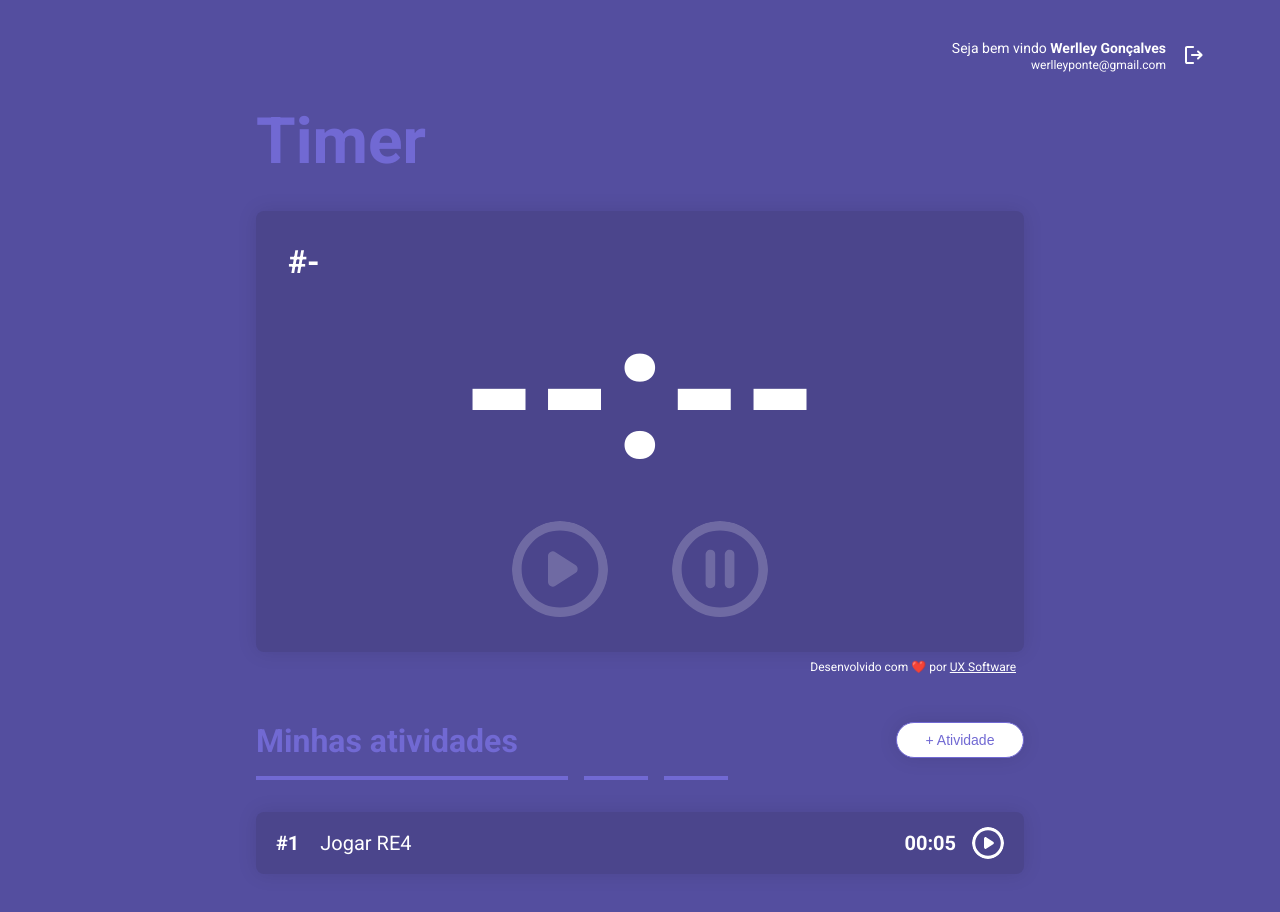
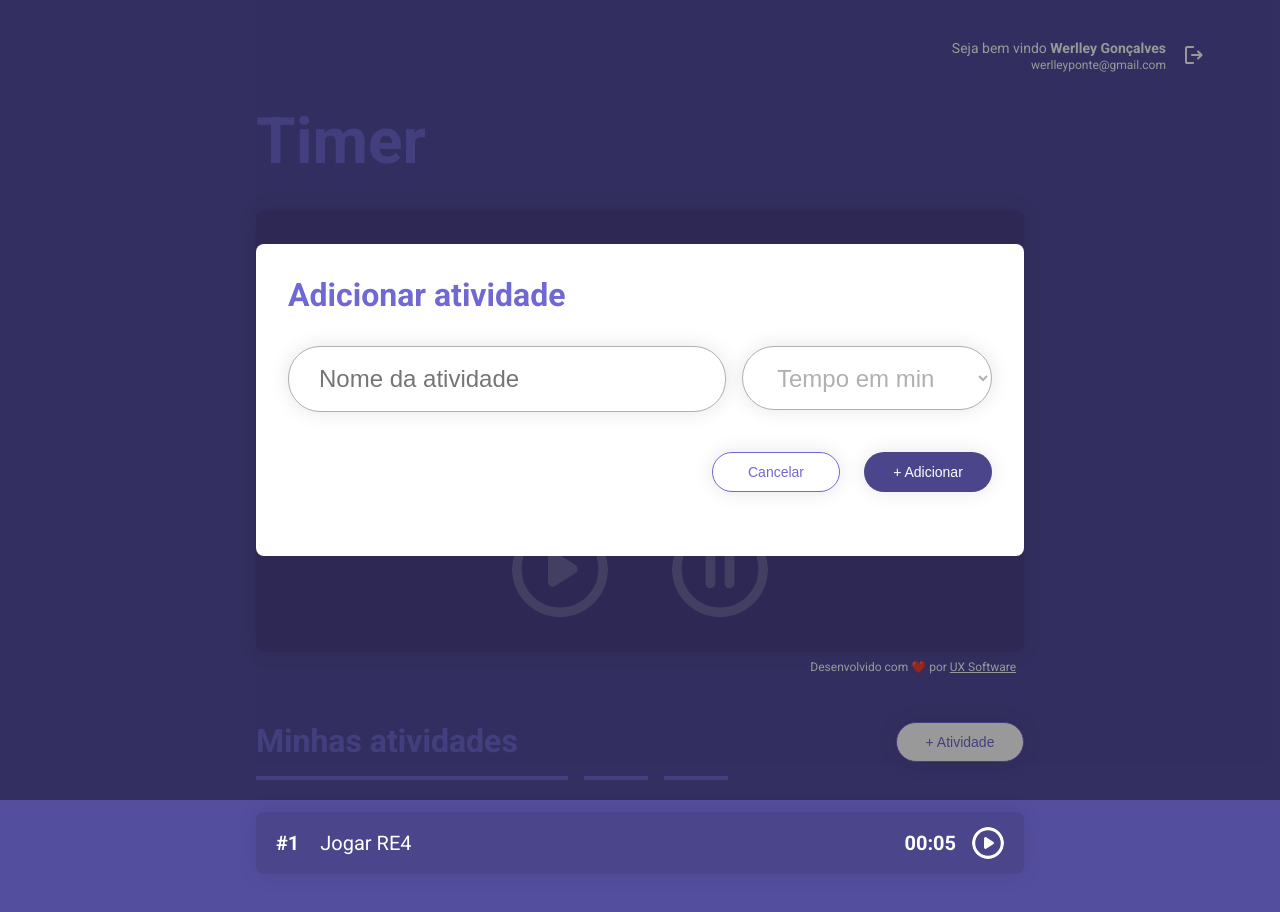
Before and after one commit to werlleyg/timerproject, a Next.js app: page /timer in a window 1280 px wide. Both pictures are taken after a click on the button "+ Atividade". Shown: the top 912 px of the page. Built offline with nearby package versions, Linux system fonts and the light colour scheme.

Commit message:
feat: new activity modal part 1

```diff
--- /dev/null
+++ b/src/components/dialog/index.tsx
@@ -0,0 +1,90 @@
+import {
+  ChangeEvent,
+  ReactNode,
+  useCallback,
+  useEffect,
+  useState,
+} from 'react';
+
+import { Container, DialogContent, Form } from './styles';
+
+interface IDialog {
+  showDialog: boolean;
+  pressCancel: () => void;
+}
+
+interface INewActivity {
+  name?: string;
+  time?: string;
+}
+
+export function Dialog({ showDialog, pressCancel }: IDialog) {
+  const timeOptions = ['05:00', '10:00', '15:00', '20:00', '25:00', '30:00'];
+
+  const [newActivity, setNewActivity] = useState<INewActivity>();
+
+  const handleChangeInput = useCallback(
+    (event: ChangeEvent<HTMLInputElement> | ChangeEvent<HTMLSelectElement>) => {
+      setNewActivity((prev) => ({
+        ...prev,
+        [event.target.name]: event.target.value,
+      }));
+      console.log(`[${event.target.name}]: ${event.target.value}`);
+    },
+    [],
+  );
+
+  useEffect(() => {
+    if (showDialog) {
+      document.body.style.overflow = 'hidden';
+    } else {
+      document.body.style.overflow = 'auto';
+    }
+  }, [showDialog]);
+
+  return (
+    <Container showDialog={showDialog}>
+      <DialogContent>
+        <h2>Adicionar atividade</h2>
+        <Form>
+          <div className='div__inputs'>
+            <input
+              type='text'
+              name='name'
+              value={newActivity?.name}
+              placeholder='Nome da atividade'
+              onChange={handleChangeInput}
+              required
+            />
+            <select
+              name='time'
+              value={newActivity?.time}
+              onChange={handleChangeInput}
+              required
+            >
+              <option selected value=''>
+                Tempo em min
+              </option>
+              {timeOptions.map((time) => (
+                <option value={time} key={time}>
+                  {time}
+                </option>
+              ))}
+            </select>
+          </div>
+          <div className='div__buttons'>
+            <button
+              className='btn__custom btn__custom--primary-out'
+              onClick={pressCancel}
+            >
+              Cancelar
+            </button>
+            <button className='btn__custom btn__custom--primary'>
+              + Adicionar
+            </button>
+          </div>
+        </Form>
+      </DialogContent>
+    </Container>
+  );
+}
--- /dev/null
+++ b/src/components/dialog/styles.tsx
@@ -0,0 +1,74 @@
+import styled from '@emotion/styled';
+
+interface IContainer {
+  showDialog: boolean;
+}
+
+export const Container = styled.div<IContainer>`
+  transition: 0.3s;
+  visibility: ${(props) => (props.showDialog ? 'visible' : 'hidden')};
+  opacity: ${(props) => (props.showDialog ? '1' : '0')};
+
+  position: fixed;
+  top: 0;
+  right: 0;
+  bottom: 0;
+  left: 0;
+
+  display: flex;
+  align-items: center;
+  justify-content: center;
+
+  background: rgba(0, 0, 0, 0.4);
+`;
+
+export const DialogContent = styled.div`
+  width: min(100% - 6rem, 44rem);
+  margin-inline: auto;
+  background: var(--white);
+
+  position: initial;
+  padding: 2rem;
+  border-radius: 0.5rem;
+`;
+
+export const Form = styled.form`
+  margin: 2rem 0;
+  .div__inputs {
+    display: flex;
+    flex-wrap: wrap;
+    gap: 1rem;
+
+    input,
+    select {
+      height: 64px;
+      left: 404px;
+      top: 711px;
+
+      background: var(--white);
+      border: 1px solid var(--gray);
+      box-shadow: var(--shadow);
+      border-radius: 2rem;
+      padding: 0rem 1.875rem;
+
+      font-weight: 300;
+      font-size: 1.5rem;
+      line-height: 1.75rem;
+
+      color: var(--gray);
+    }
+    input {
+      flex: 2;
+    }
+    select {
+      flex: 1;
+    }
+  }
+
+  .div__buttons {
+    display: flex;
+    gap: 1.5rem;
+    justify-content: flex-end;
+    margin-top: 2.5rem;
+  }
+`;
--- a/src/pages/_app.tsx
+++ b/src/pages/_app.tsx
@@ -3,7 +3,7 @@ import type { AppProps } from 'next/app';
 
 import { Roboto } from 'next/font/google';
 const roboto = Roboto({
-  weight: ['400', '100', '500', '700'],
+  weight: ['300', '400', '100', '500', '700'],
   style: 'normal',
   subsets: ['latin'],
 });
--- a/src/pages/cadastro/styles.tsx
+++ b/src/pages/cadastro/styles.tsx
@@ -43,7 +43,7 @@ export const Form = styled.form`
   gap: 1rem;
 
   input {
-    box-shadow: 0px 0px 20px rgba(0, 0, 0, 0.1);
+    box-shadow: var(--shadow);
     border-radius: 2rem;
     border: 0;
     outline: none;
@@ -60,7 +60,7 @@ export const Form = styled.form`
     width: min(100%, 19.125rem);
     height: 4rem;
     background: var(--tertiary-color-dark);
-    box-shadow: 0px 0px 20px rgba(0, 0, 0, 0.1);
+    box-shadow: var(--shadow);
     border-radius: 2rem;
     border: 0;
     margin: auto;
--- a/src/pages/styles.ts
+++ b/src/pages/styles.ts
@@ -44,7 +44,7 @@ export const Form = styled.form`
   gap: 1rem;
 
   input {
-    box-shadow: 0px 0px 20px rgba(0, 0, 0, 0.1);
+    box-shadow: var(--shadow);
     border-radius: 2rem;
     border: 0;
     outline: none;
@@ -57,11 +57,12 @@ export const Form = styled.form`
     color: var(--gray);
     /* width: 100%; */
   }
+
   button {
     width: min(100%, 19.125rem);
     height: 4rem;
     background: var(--tertiary-color-dark);
-    box-shadow: 0px 0px 20px rgba(0, 0, 0, 0.1);
+    box-shadow: var(--shadow);
     border-radius: 2rem;
     border: 0;
     margin: auto;
--- a/src/pages/timer/index.tsx
+++ b/src/pages/timer/index.tsx
@@ -19,6 +19,7 @@ import pauseIcon from '../../../public/assets/pause-icon.svg';
 import trashIcon from '../../../public/assets/trash-icon.svg';
 import successIcon from '../../../public/assets/success-icon.svg';
 import Router from 'next/router';
+import { Dialog } from '@/components/dialog';
 
 interface IActivity {
   id: number;
@@ -28,6 +29,8 @@ interface IActivity {
 }
 
 export default function Timer() {
+  const [showNewActivityDialog, setShowNewActivityDialog] =
+    useState<boolean>(false);
   const [activitiesList, setActivitiesList] = useState<IActivity[]>([
     {
       id: 1,
@@ -141,6 +144,10 @@ export default function Timer() {
     [activitiesList, selectedActivity],
   );
 
+  const handleShowNewActivityDialog = useCallback(() => {
+    setShowNewActivityDialog((prev) => !prev);
+  }, []);
+
   // user
 
   const setLogout = useCallback(() => Router.push('/'), []);
@@ -221,7 +228,10 @@ export default function Timer() {
                 <div className='div__divider__fragment'></div>
               </div>
             </div>
-            <button className='btn__custom btn__custom--primary-out'>
+            <button
+              className='btn__custom btn__custom--primary-out'
+              onClick={handleShowNewActivityDialog}
+            >
               {' '}
               + Atividade
             </button>
@@ -277,6 +287,10 @@ export default function Timer() {
           </Deck>
         </Container>
       </Main>
+      <Dialog
+        showDialog={showNewActivityDialog}
+        pressCancel={handleShowNewActivityDialog}
+      />
     </>
   );
 }
--- a/src/pages/timer/styles.tsx
+++ b/src/pages/timer/styles.tsx
@@ -172,7 +172,7 @@ export const Card = styled.div<ICard>`
       : props.status === 'active'
       ? 'var(--primary-color)'
       : 'var(--tertiary-color-dark)'};
-  box-shadow: 0px 0px 20px rgba(0, 0, 0, 0.1);
+  box-shadow: var(--shadow);
   transition: 0.3s;
   border-radius: 0.5rem;
   padding: 0rem 1rem;
--- a/src/styles/globals.scss
+++ b/src/styles/globals.scss
@@ -16,11 +16,14 @@
   --white: #ffffff;
   --gray: #b1afaf;
   --black: #251e1f;
+
+  --shadow: 0px 0px 20px rgba(0, 0, 0, 0.1);
 }
 
 * {
   padding: 0;
   margin: 0;
+  outline-color: var(--primary-color-light);
 }
 
 html,
@@ -68,8 +71,8 @@ a {
 
 .btn__custom {
   min-width: 8rem;
-  min-height: 2.25rem;
-  box-shadow: 0px 0px 20px rgba(0, 0, 0, 0.1);
+  min-height: 2.5rem;
+  box-shadow: var(--shadow);
   border-radius: 2rem;
   font-style: normal;
   font-weight: 400;
@@ -82,6 +85,7 @@ a {
   &--primary {
     background: var(--primary-color-darkness);
     color: var(--white);
+    border: 0;
   }
 
   &--primary-out {
@@ -93,6 +97,7 @@ a {
   &--secondary {
     background: var(--secondary-color);
     color: var(--white);
+    border: 0;
   }
 
   &--secondary-out {
```
